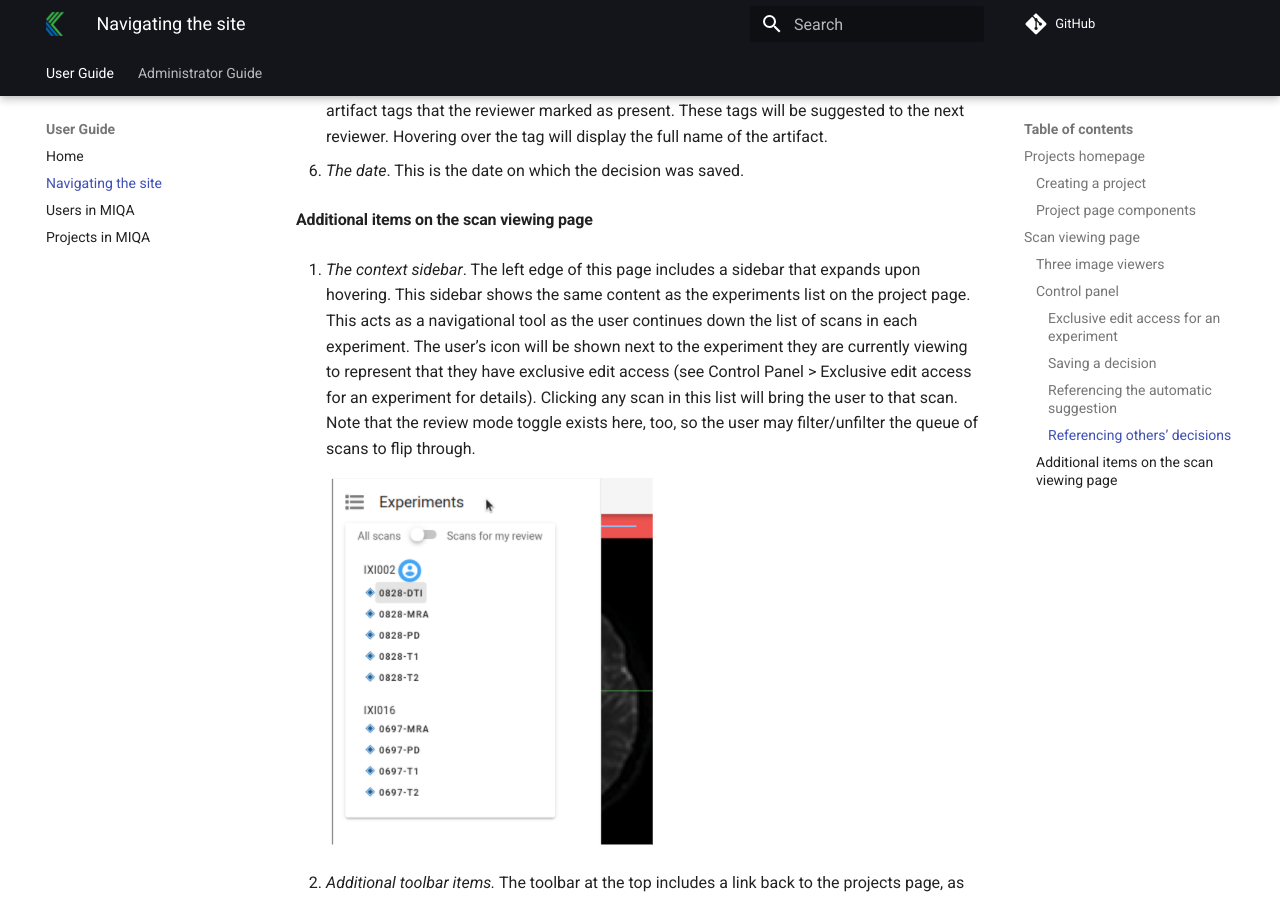
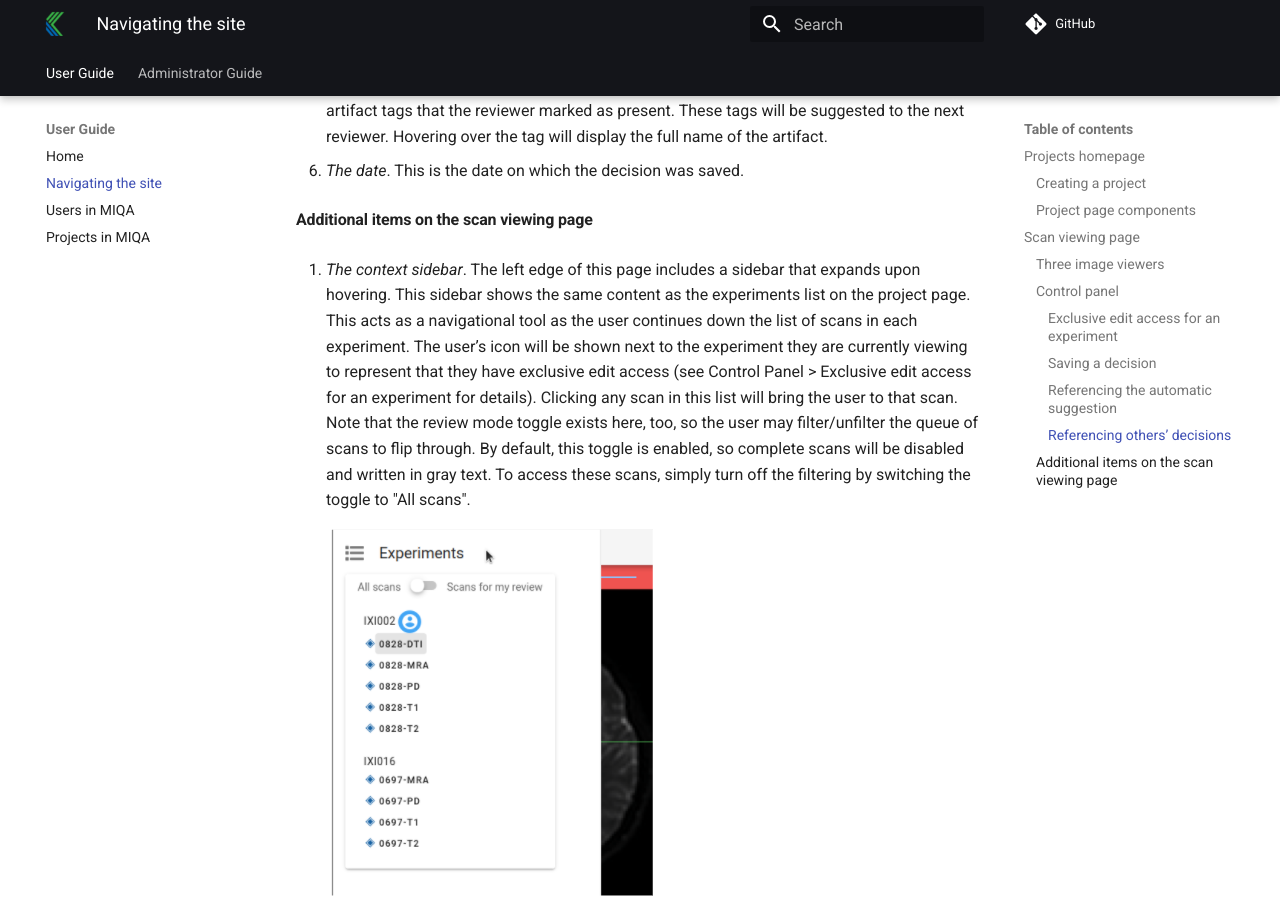
Before and after one commit to OpenImaging/miqa, an MkDocs documentation site: the page built from docs/site.md, in a window 1280 px wide and 900 px high, scrolled down 9751 px. Built offline with MkDocs 1.6.1 and Material for MkDocs 9.7.7, drawn with Linux system fonts in a browser that asks for light colours; comment, search, counter and statistics services are not loaded.

```diff
--- a/docs/site.md
+++ b/docs/site.md
@@ -99,7 +99,7 @@ The previous decisions displayed in this box are shown in reverse chronological
 6. *The date*. This is the date on which the decision was saved.
 
 #### Additional items on the scan viewing page
-1.  *The context sidebar*. The left edge of this page includes a sidebar that expands upon hovering. This sidebar shows the same content as the experiments list on the project page. This acts as a navigational tool as the user continues down the list of scans in each experiment. The user’s icon will be shown next to the experiment they are currently viewing to represent that they have exclusive edit access (see Control Panel > Exclusive edit access for an experiment for details). Clicking any scan in this list will bring the user to that scan. Note that the review mode toggle exists here, too, so the user may filter/unfilter the queue of scans to flip through.
+1.  *The context sidebar*. The left edge of this page includes a sidebar that expands upon hovering. This sidebar shows the same content as the experiments list on the project page. This acts as a navigational tool as the user continues down the list of scans in each experiment. The user’s icon will be shown next to the experiment they are currently viewing to represent that they have exclusive edit access (see Control Panel > Exclusive edit access for an experiment for details). Clicking any scan in this list will bring the user to that scan. Note that the review mode toggle exists here, too, so the user may filter/unfilter the queue of scans to flip through. By default, this toggle is enabled, so complete scans will be disabled and written in gray text. To access these scans, simply turn off the filtering by switching the toggle to "All scans".
 
     **![](images/site_16.png)**
 
```
Also changed, not shown: docs/setup.md (+2 -2 lines), docs/users.md (+4 -0 lines).
